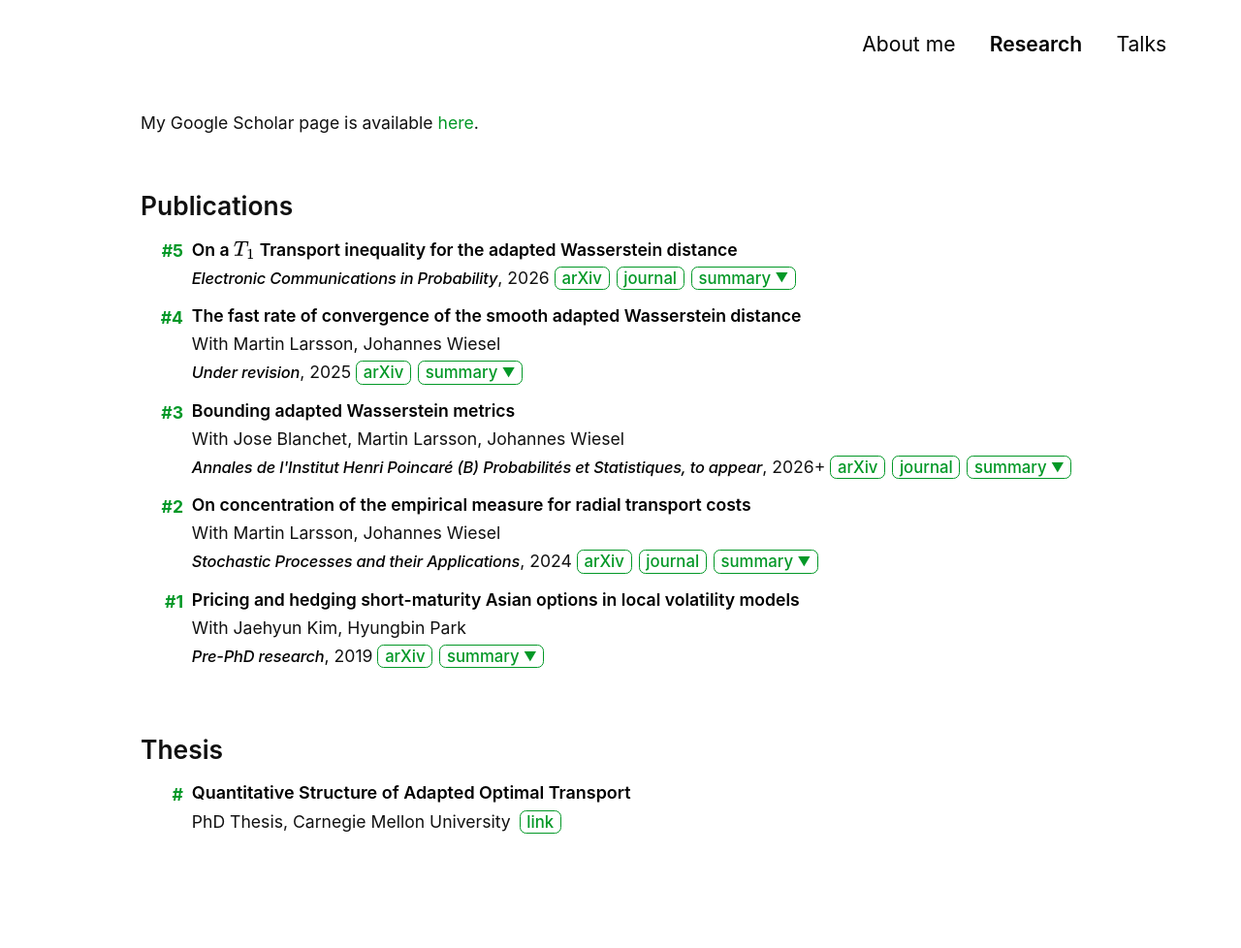
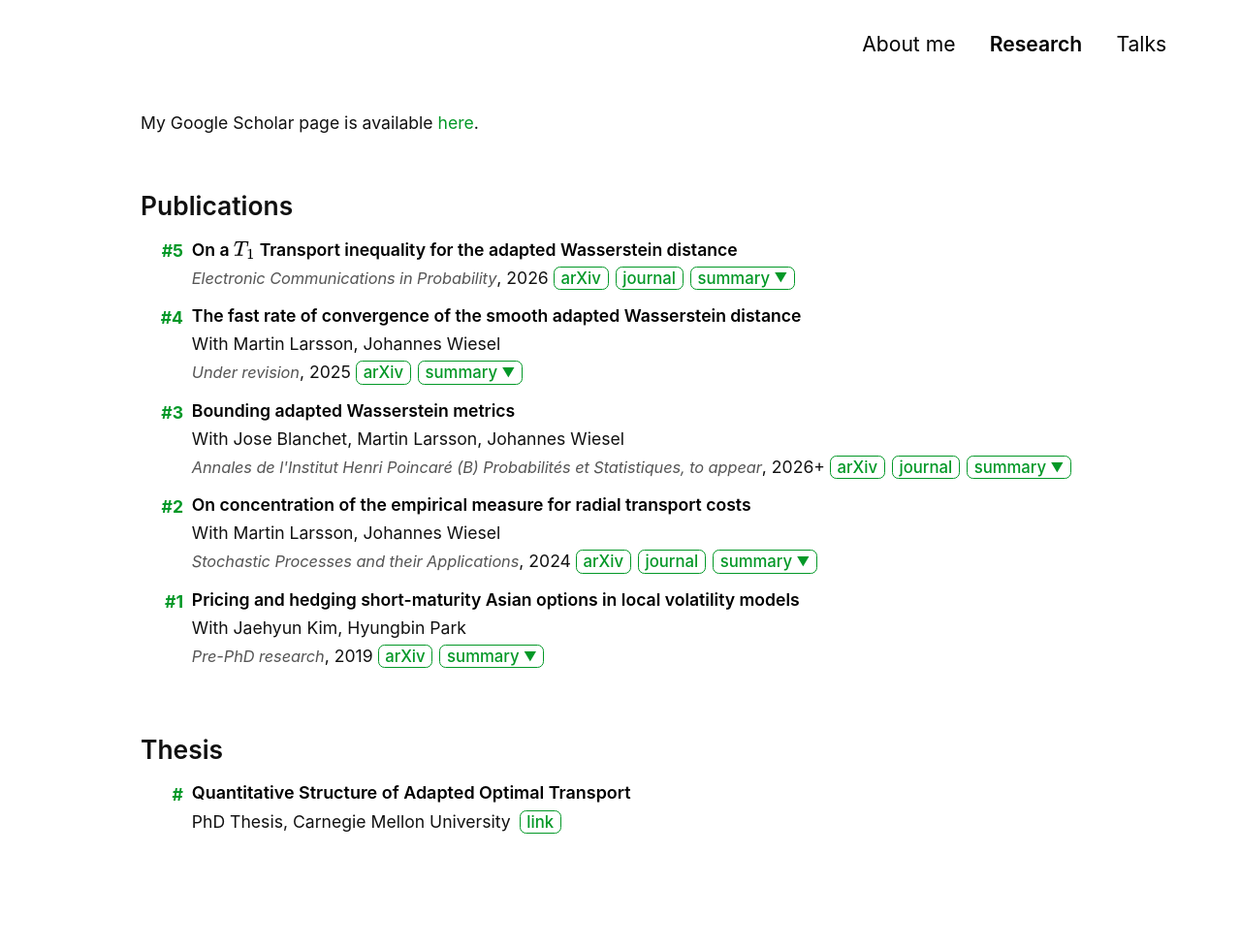
Before and after one commit to Jonghwap/Jonghwap.github.io, a Jekyll site: the page built from research.md, in a window 1280 px wide. Shown: the whole page at 97% size. Built offline with Jekyll 4.4.1, drawn with Linux system fonts in a browser that asks for light colours; a style sheet for code colours, icons or effects is not loaded.

Commit message:
Lighten publication venue and restore year style

```diff
--- a/assets/css/style-no-dark-mode.scss
+++ b/assets/css/style-no-dark-mode.scss
@@ -183,10 +183,19 @@
   font-family: Inter, -apple-system, BlinkMacSystemFont, "Segoe UI", sans-serif;
   font-size: 0.93rem;
   font-style: italic;
-  font-weight: 500;
+  font-weight: 400;
   line-height: 1.35;
-  letter-spacing: -0.01em;
-  color: #000;
+  letter-spacing: -0.005em;
+  color: #555;
+}
+
+.publication-year {
+  font-family: inherit;
+  font-size: inherit;
+  font-style: normal;
+  font-weight: 400;
+  letter-spacing: normal;
+  color: inherit;
 }
 
 // .publication-coauthors {
```
